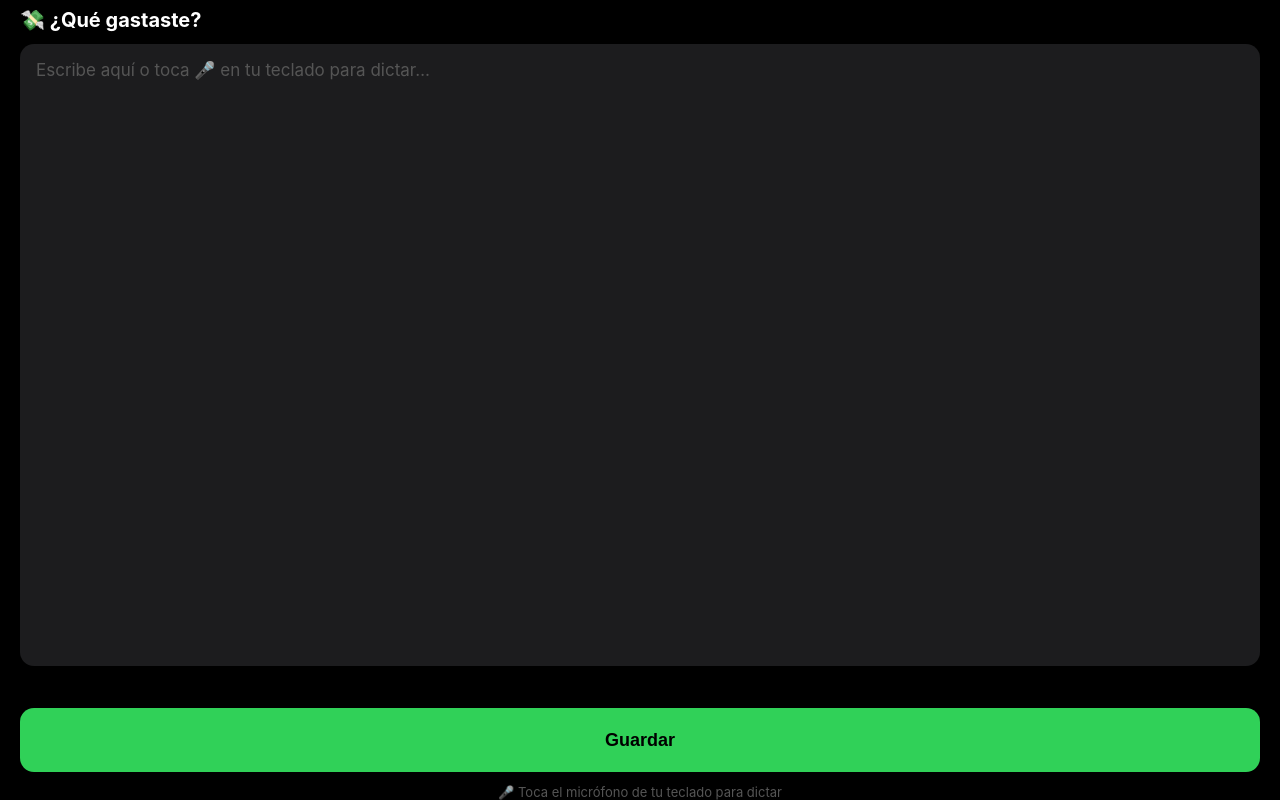
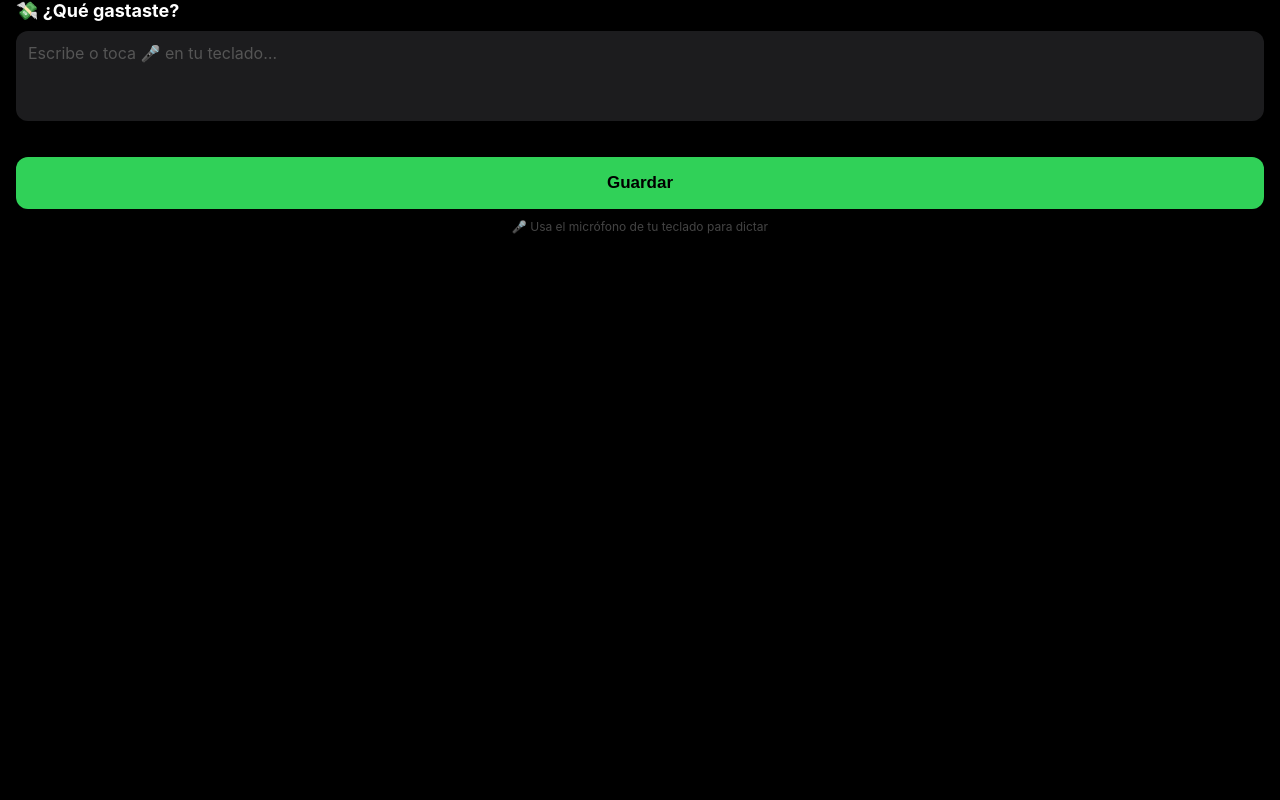
Before and after one commit to cardonamaturana-beep/draft-capture, a plain HTML site: page index.html in a window 1280 px wide. Drawn offline with Linux system fonts and the light colour scheme.

Commit message:
PWA v5: teclado automático, layout condensado, botón siempre visible

```diff
--- a/index.html
+++ b/index.html
@@ -18,66 +18,79 @@
       height: 100dvh;
       display: flex;
       flex-direction: column;
-      padding: env(safe-area-inset-top, 20px) 20px env(safe-area-inset-bottom, 20px);
-      gap: 12px;
-      overflow: hidden;
+      padding: env(safe-area-inset-top, 16px) 16px 0;
     }
-    h1 { font-size: 20px; font-weight: 700; padding-top: 8px; }
+
+    #top {
+      display: flex;
+      flex-direction: column;
+      gap: 10px;
+      padding-bottom: 10px;
+    }
+
+    h1 { font-size: 18px; font-weight: 700; }
+
     textarea {
-      flex: 1;
       background: #1c1c1e;
       color: #fff;
       border: none;
-      border-radius: 14px;
-      padding: 16px;
-      font-size: 17px;
+      border-radius: 12px;
+      padding: 12px;
+      font-size: 16px;
       font-family: -apple-system, sans-serif;
       resize: none;
       outline: none;
-      min-height: 0;
+      height: 90px;
+      width: 100%;
     }
     textarea::placeholder { color: #555; }
+
     #btn-save {
       width: 100%;
-      height: 64px;
+      height: 52px;
       background: #30d158;
       color: #000;
       border: none;
-      border-radius: 14px;
-      font-size: 18px;
+      border-radius: 12px;
+      font-size: 17px;
       font-weight: 700;
       cursor: pointer;
     }
     #btn-save:active { opacity: 0.7; }
-    #mic-hint { text-align: center; font-size: 13px; color: #555; }
-    #status { text-align: center; font-size: 14px; min-height: 18px; color: #888; }
+
+    #mic-hint { font-size: 12px; color: #444; text-align: center; }
+
+    #status { text-align: center; font-size: 13px; min-height: 16px; color: #888; }
     #status.ok { color: #30d158; }
     #status.err { color: #ff453a; }
 
-    #queue-section { display: none; }
+    #queue-section { display: none; margin-top: 8px; }
     #queue-section.visible { display: block; }
-    #queue-title { font-size: 14px; font-weight: 600; color: #ff9f0a; margin-bottom: 8px; }
-    #queue-list { display: flex; flex-direction: column; gap: 6px; max-height: 140px; overflow-y: auto; }
+    #queue-title { font-size: 13px; font-weight: 600; color: #ff9f0a; margin-bottom: 6px; }
+    #queue-list { display: flex; flex-direction: column; gap: 5px; max-height: 120px; overflow-y: auto; }
     .queue-item {
       background: #1c1c1e;
       border-radius: 10px;
-      padding: 10px 12px;
+      padding: 8px 10px;
       display: flex;
       align-items: center;
-      gap: 8px;
+      gap: 6px;
     }
-    .queue-item-text { flex: 1; font-size: 13px; color: #ccc; overflow: hidden; text-overflow: ellipsis; white-space: nowrap; }
-    .queue-item-attempts { font-size: 11px; color: #555; flex-shrink: 0; }
-    .queue-item-retry { background: #2c2c2e; border: none; color: #0a84ff; font-size: 12px; padding: 4px 8px; border-radius: 6px; cursor: pointer; }
-    .queue-item-delete { background: none; border: none; color: #ff453a; font-size: 16px; cursor: pointer; padding: 0 4px; }
+    .queue-item-text { flex: 1; font-size: 12px; color: #ccc; overflow: hidden; text-overflow: ellipsis; white-space: nowrap; }
+    .queue-item-attempts { font-size: 10px; color: #555; flex-shrink: 0; }
+    .queue-item-retry { background: #2c2c2e; border: none; color: #0a84ff; font-size: 11px; padding: 3px 7px; border-radius: 5px; cursor: pointer; }
+    .queue-item-delete { background: none; border: none; color: #ff453a; font-size: 15px; cursor: pointer; padding: 0 2px; }
   </style>
 </head>
 <body>
-  <h1>💸 ¿Qué gastaste?</h1>
-  <textarea id="txt" placeholder="Escribe aquí o toca 🎤 en tu teclado para dictar…"></textarea>
-  <div id="status"></div>
-  <button id="btn-save" onclick="guardar()">Guardar</button>
-  <div id="mic-hint">🎤 Toca el micrófono de tu teclado para dictar</div>
+  <div id="top">
+    <h1>💸 ¿Qué gastaste?</h1>
+    <textarea id="txt" placeholder="Escribe o toca 🎤 en tu teclado…" rows="3"></textarea>
+    <div id="status"></div>
+    <button id="btn-save" onclick="guardar()">Guardar</button>
+    <div id="mic-hint">🎤 Usa el micrófono de tu teclado para dictar</div>
+  </div>
+
   <div id="queue-section">
     <div id="queue-title">⚠️ Pendientes</div>
     <div id="queue-list"></div>
@@ -116,7 +129,7 @@
       list.innerHTML = q.map(item => `
         <div class="queue-item">
           <span class="queue-item-text">${item.text}</span>
-          <span class="queue-item-attempts">${item.attempts} intentos</span>
+          <span class="queue-item-attempts">${item.attempts}x</span>
           <button class="queue-item-retry" onclick="retryItem('${item.id}')">Reintentar</button>
           <button class="queue-item-delete" onclick="removeFromQueue('${item.id}')">✕</button>
         </div>
@@ -181,6 +194,7 @@
       if (!txt) return;
       document.getElementById('txt').value = '';
       setStatus('✓ Guardado', 'ok');
+      document.getElementById('txt').focus();
       try {
         await sendToAPI(txt);
       } catch {
@@ -195,6 +209,11 @@
 
     renderQueue();
     scheduleRetry();
+
+    // Abrir teclado automáticamente al cargar
+    window.addEventListener('load', () => {
+      setTimeout(() => document.getElementById('txt').focus(), 300);
+    });
 
     if ('serviceWorker' in navigator) {
       navigator.serviceWorker.register('/sw.js').then(reg => {
```
